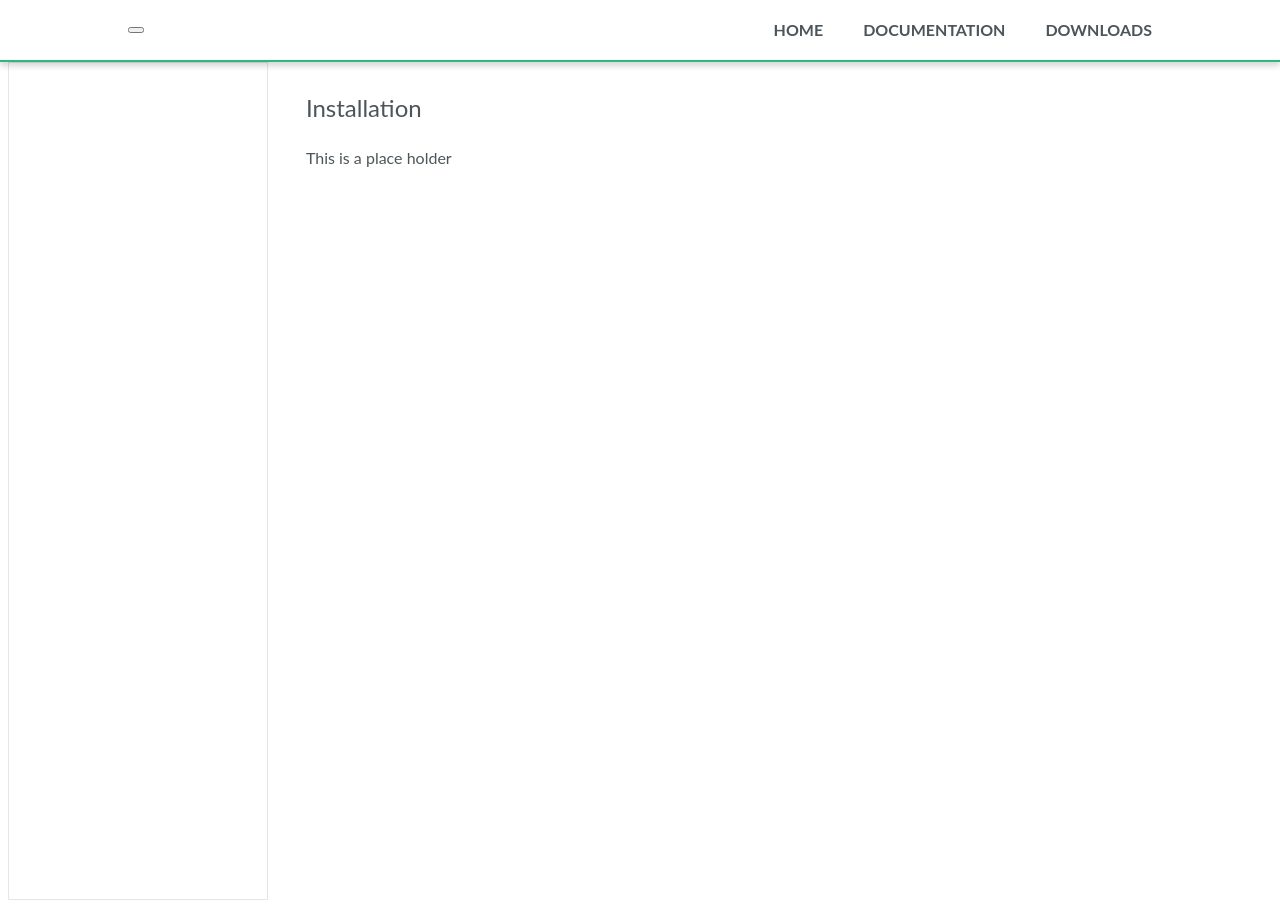
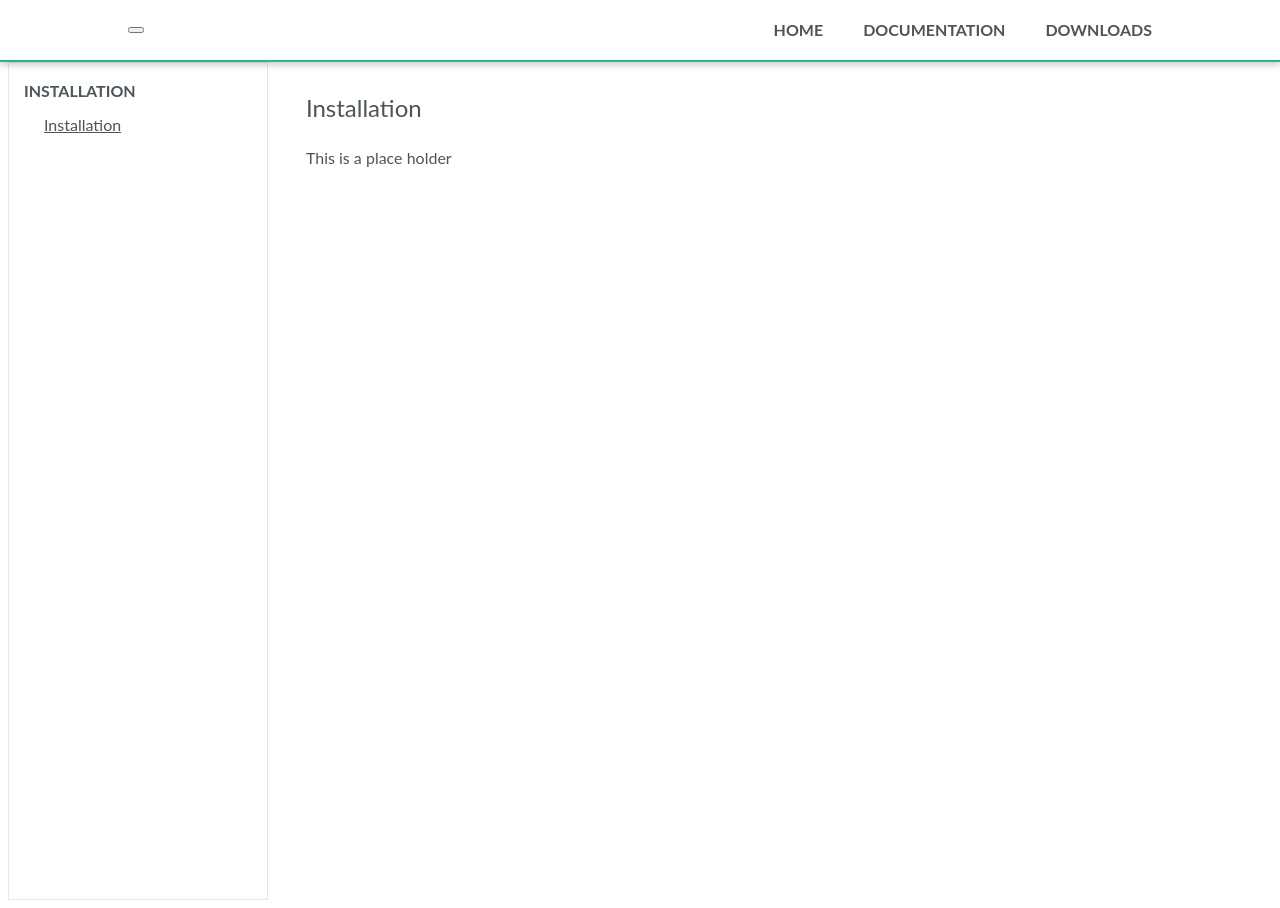
Before and after one commit to jeffreyleifer/xseed-utils, a Jekyll site: the page built from docs/_documentation/installation/installation.md, in a window 1280 px wide. Built offline with Jekyll 4.4.1, drawn with Linux system fonts in a browser that asks for light colours; nearby versions of some CDN libraries; comment, search, counter and statistics services are not loaded.

Commit message:
fixing up some of the jekyll stuff

```diff
--- a/docs/_config.yml
+++ b/docs/_config.yml
@@ -57,3 +57,6 @@ menu:
 client:
     name: IRIS
     url: "https://iris.edu"
+
+category_order:
+    - 'Installation'
--- a/docs/_documentation/installation/installation.md
+++ b/docs/_documentation/installation/installation.md
@@ -1,5 +1,8 @@
 ---
 layout: documentation
+category: Installation
+order: 1
+title: Installation
 ---
 
 This is a place holder
```
Also changed, not shown: 2 other files.
